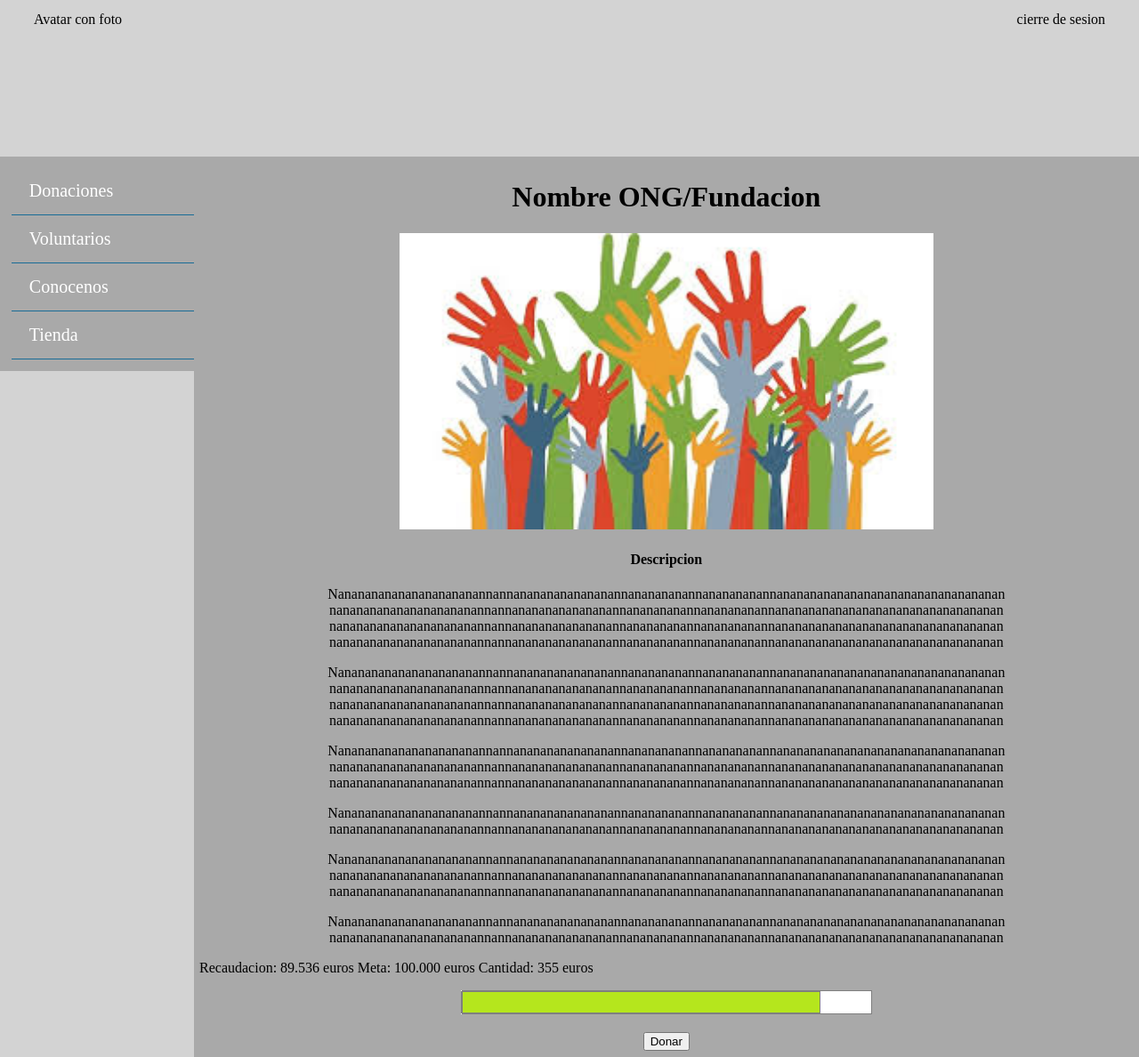
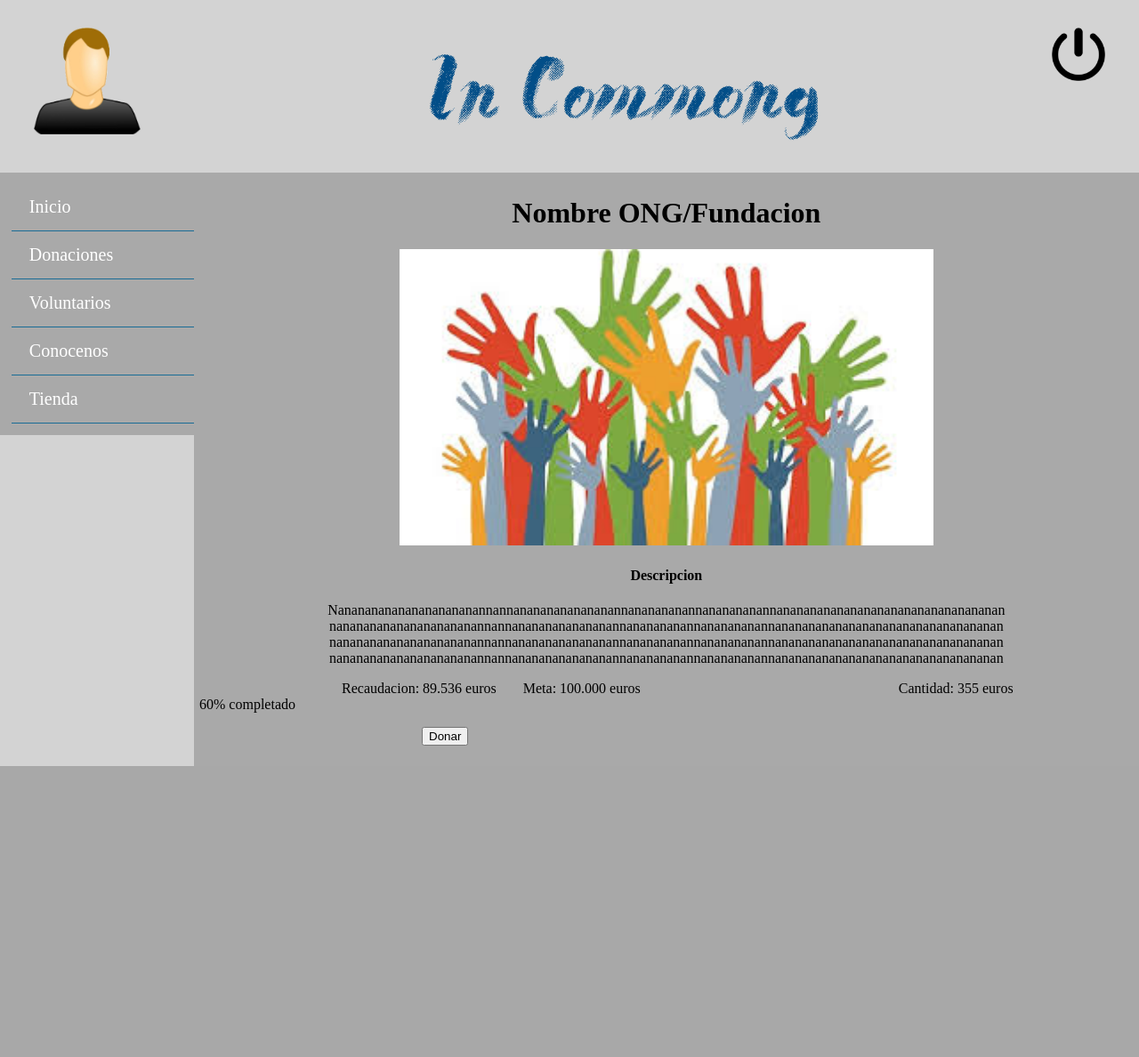
Before and after one commit to AWDevelopers/AW, a PHP site: page /donaciones.php in a window 1280 px wide. Shown: the whole page at 89% size. After the commit the page ends 861 px from the top, so only its background shows below. Run offline with PHP 8.4, Linux system fonts and the light colour scheme.

Commit message:
merge changes

```diff
--- a/proyecto/estatica/donacion.css
+++ b/proyecto/estatica/donacion.css
@@ -1,125 +1,20 @@
-html body{
-	background: #D3D3D3;
-	height: 100%;
-	margin: 0px;
+#recaudacion{
+	float: left;
+	margin-left: 160px;
 }
-
-#contenedor{
-	height: 100%;
-	width: 100%;
-	margin: auto;
-	background: #AAAAAA;
-}
-
-
-#cabecera{
-	padding: 30px;
-	height: 40px;
-	background: #D3D3D3;
-}
-
-#sidebar-left{
-	float: left;
-	padding: 10px 0px 10px 10px;
-	width: 16%;
-	background: #A9A9A9;
-}
-
-.avatar{
+#meta{
 	float: left;
 	margin-left: 30px;
 }
-.sesion{
-	float: right;
-	margin-right: 20px;
+#cantidad{
+	float: left;
+	margin-left: 290px;
 }
-
-
-#sidebar-left ul {
-    margin: 0;
-    padding: 0;
-    list-style: none;
+#barrainformativa{
+	float: left;
+	margin-left:160px;
 }
-#sidebar-left ul li {
-    margin: 0;
+#boton{
+	float:left;
+	margin-left:250px;
 }
-#sidebar-left ul li a {
-    padding: 15px 0px 15px 20px;
-    font-size: 16px;
-    font-weight: 100;
-    color: white;
-    text-decoration: none;
-    display: block;
-    border-bottom: 1px solid #196c96;
-    -webkit-transition:  background 0.3s ease-in-out;
-}
-#sidebar-left ul li:hover a {
-    background: #196c96;
-}
-
-.contenidoDonaciones{
-	align-items: center;
-	text-align: center;
-	word-wrap: break-word;
-	float: left;
-	margin: 15px;
-	border-color: black;
-	padding: 10px;
-	height: 500px;
-	width: 300px;
-	background: #F0F8FF;
-	-webkit-box-shadow: 5px 5px 1px #008B8B;
-}
-
-.contenidoVoluntarios{
-	word-wrap: break-word;
-	float: left;
-	margin: 15px;
-	border-color: black;
-	padding: 10px;
-	height: 200px;
-	width: 90%;
-	background: #F0F8FF;
-	-webkit-box-shadow: 5px 5px 1px #008B8B;
-}
-
-#contenido{
-	float: right;
-	padding: 10px;
-	min-height: 600px;
-	width: 82%;
-	background: #A9A9A9;
-}
-
-#usuarios{
-	margin-top: 120px;
-	margin-left: 50px;
-	float:left;
-	display: inline-block;
-	line-height: 28px;
-}
-#usuarios ol li{
-	font-size: 18px;
-}
-
-#fechas{
-	margin-top: 120px;
-	margin-left: 120px;
-	float: center;
-	display: inline-block;
-	line-height: 26px;
-}
-
-#horas{
-	float:right;
-	margin-top: 120px;
-	margin-right: 220px;
-	display: inline-block;
-	line-height: 26px;
-}
-
-
-#pie{
-	clear: both;
-	text-align: center;
-}
--- a/proyecto/estatica/donaciones.php
+++ b/proyecto/estatica/donaciones.php
@@ -3,22 +3,11 @@
 <head>
 	<title>Pagina con estilos</title>
 	<link rel="stylesheet" type="text/css" href="estilos.css"/>
+	<link rel="stylesheet" type="text/css" href="donacion.css"/>
 </head>
 <body>
 	<div id='contenedor'>
-		<div id="cabecera">
-			<div class="avatar">Avatar con foto</div>
-			<div class="sesion"> cierre de sesion</div>
-
-		</div>
-		<div id="sidebar-left">
-			<ul>
-            <li><a href="#">Donaciones</a></li>
-            <li><a href="#">Voluntarios</a></li>
-            <li><a href="#">Conocenos</a></li>
-            <li><a href="#">Tienda</a></li>
-        </ul>
-		</div>
+		<?php require 'common.php'; ?>
 		<div id="contenido">
 			<div id = 'fundacion'>
 				<h1 align="center">Nombre ONG/Fundacion</h1>
@@ -31,33 +20,26 @@
 				nananananananananananannannanananananananannananananannananananannananananananananananananananananan
 				nananananananananananannannanananananananannananananannananananannananananananananananananananananan
 				nananananananananananannannanananananananannananananannananananannananananananananananananananananan</p>
-				<p>Nananananananananananannannanananananananannananananannananananannananananananananananananananananan
-				nananananananananananannannanananananananannananananannananananannananananananananananananananananan
-				nananananananananananannannanananananananannananananannananananannananananananananananananananananan
-				nananananananananananannannanananananananannananananannananananannananananananananananananananananan</p>
-				<p>Nananananananananananannannanananananananannananananannananananannananananananananananananananananan
-				nananananananananananannannanananananananannananananannananananannananananananananananananananananan
-				nananananananananananannannanananananananannananananannananananannananananananananananananananananan</p>
-				<p>Nananananananananananannannanananananananannananananannananananannananananananananananananananananan
-				nananananananananananannannanananananananannananananannananananannananananananananananananananananan</p>
-				<p>Nananananananananananannannanananananananannananananannananananannananananananananananananananananan
-				nananananananananananannannanananananananannananananannananananannananananananananananananananananan
-				nananananananananananannannanananananananannananananannananananannananananananananananananananananan</p>
-				<p>Nananananananananananannannanananananananannananananannananananannananananananananananananananananan
-				nananananananananananannannanananananananannananananannananananannananananananananananananananananan</p>
 				</center>
 			</div>
 			<div id = "recaudado">
-					<align = "left">Recaudacion: 89.536 euros</align>
-					<align = "center">Meta: 100.000 euros</align>
-					<align = "right"> Cantidad: 355 euros</align>
-				</div>
-					<div id = "barrainformativa">
-						<p align= "center"><img src="img/barraestado.png"/></p>
-					</div>
-				<div>
-					<center><input type= "submit" value = "Donar"></center>
-				</div>
+				<center>
+					<div id= "recaudacion">Recaudacion: 89.536 euros</div>
+					<div id= "meta">Meta: 100.000 euros</div>
+					<div id= "cantidad"> Cantidad: 355 euros</div>
+				</center>
+			</div>
+			<div class="progress">
+			  <div class="progress-bar" role="progressbar" aria-valuenow="60"
+			       aria-valuemin="0" aria-valuemax="100" style="width: 60%;">
+			    <span class="sr-only">60% completado</span>
+			  </div>
+			</div>
+			<div id ="boton">
+				<center>
+				<p><input type= "submit" value = "Donar"></p>
+				</center>
+			</div>
 		</div>
 	</div>
 </body>
```
Also changed, not shown: proyecto/estatica/calendarioONG.php (+2 -13 lines).
